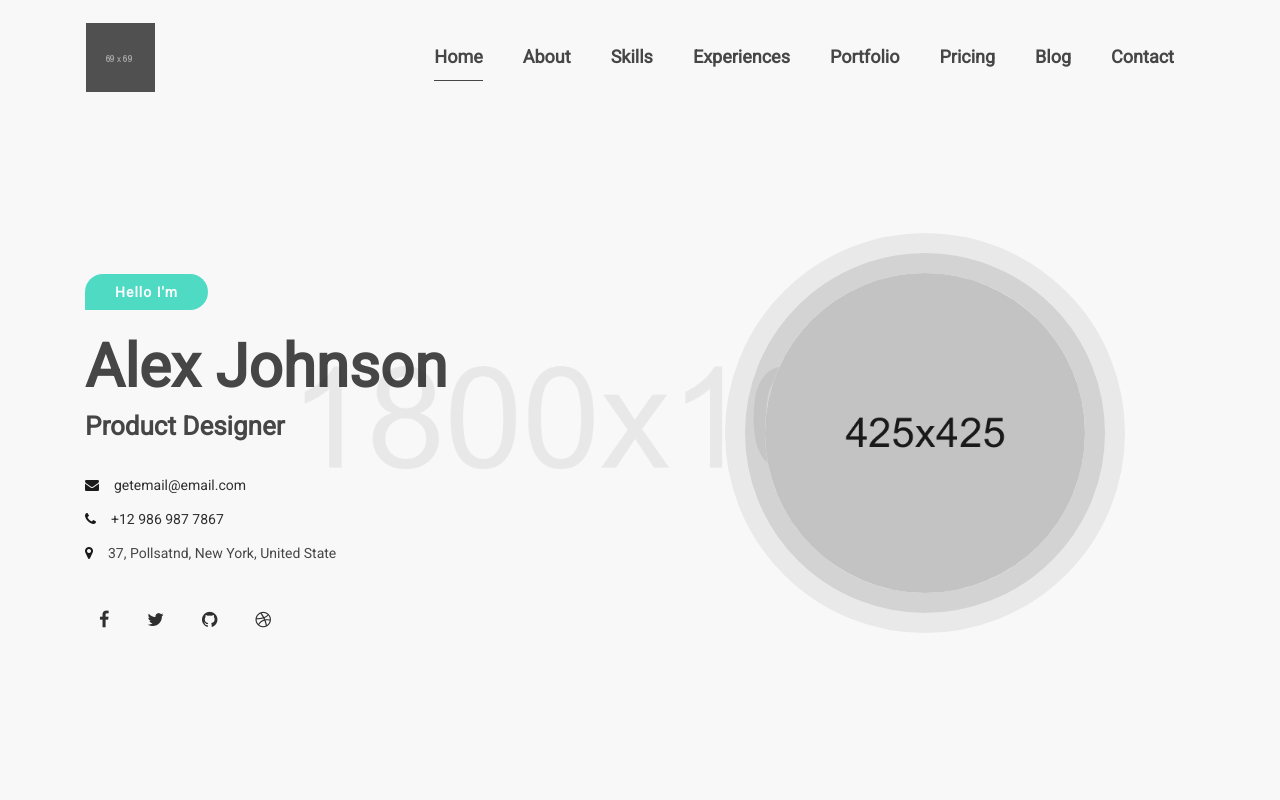
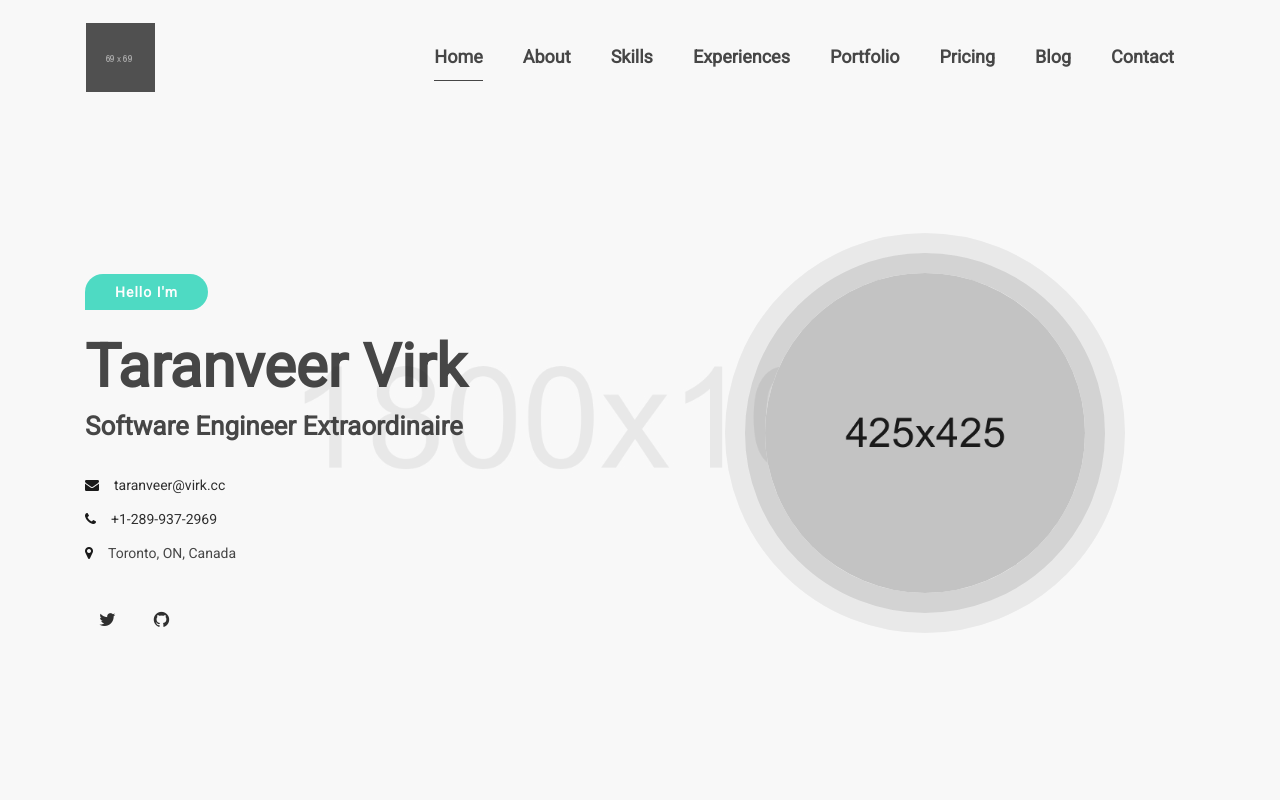
Before and after one commit to virkt25/virkt25.github.io, a plain HTML site: page index.html in a window 1280 px wide. Shown: the top 800 px of the page. Drawn offline with Linux system fonts and the light colour scheme; some packages are replaced by stand-ins of ours.

Commit message:
feat: update intro section

```diff
--- a/index.html
+++ b/index.html
@@ -125,20 +125,18 @@
                                     <span>Hello I'm</span>
                                 </div>
 
-                                <h2 class="wow fadeInUp" data-wow-duration="0.8s" data-wow-delay="0.2s">Alex Johnson</h2>
-                                <h4 class="wow fadeInUp" data-wow-duration="0.8s" data-wow-delay="0.3s">Product Designer</h4>
+                                <h2 class="wow fadeInUp" data-wow-duration="0.8s" data-wow-delay="0.2s">Taranveer Virk</h2>
+                                <h4 class="wow fadeInUp" data-wow-duration="0.8s" data-wow-delay="0.3s">Software Engineer Extraordinaire</h4>
 
                                 <ul>
-                                    <li class="wow fadeInUp" data-wow-duration="0.8s" data-wow-delay="0.4s"><i class="fa fa-envelope"></i><a href="mailto:">getemail@email.com</a></li>
-                                    <li class="wow fadeInUp" data-wow-duration="0.8s" data-wow-delay="0.5s"><i class="fa fa-phone"></i><a href="callto:">+12 986 987 7867</a></li>
-                                    <li class="wow fadeInUp" data-wow-duration="0.8s" data-wow-delay="0.6s"><i class="fa fa-map-marker"></i><address>37, Pollsatnd, New York, United State</address></li>
+                                    <li class="wow fadeInUp" data-wow-duration="0.8s" data-wow-delay="0.4s"><i class="fa fa-envelope"></i><a href="mailto:taranveer@virk.cc">taranveer@virk.cc</a></li>
+                                    <li class="wow fadeInUp" data-wow-duration="0.8s" data-wow-delay="0.5s"><i class="fa fa-phone"></i><a href="tel:+1-289-937-2969">+1-289-937-2969</a></li>
+                                    <li class="wow fadeInUp" data-wow-duration="0.8s" data-wow-delay="0.6s"><i class="fa fa-map-marker"></i><address>Toronto, ON, Canada</address></li>
                                 </ul>
 
                                 <ul class="social-icon wow fadeInUp" data-wow-duration="0.8s" data-wow-delay="0.7s">
-                                    <li><a href=""><i class="fa fa-facebook"></i></a></li>
-                                    <li><a href=""><i class="fa fa-twitter"></i></a></li>
-                                    <li><a href=""><i class="fa fa-github"></i></a></li>
-                                    <li><a href=""><i class="fa fa-dribbble"></i></a></li>
+                                    <li><a href="https://twitter.com/virkt25"><i class="fa fa-twitter"></i></a></li>
+                                    <li><a href="https://github.com/virkt25"><i class="fa fa-github"></i></a></li>
                                 </ul>
                             </div>
                         </div>
```
